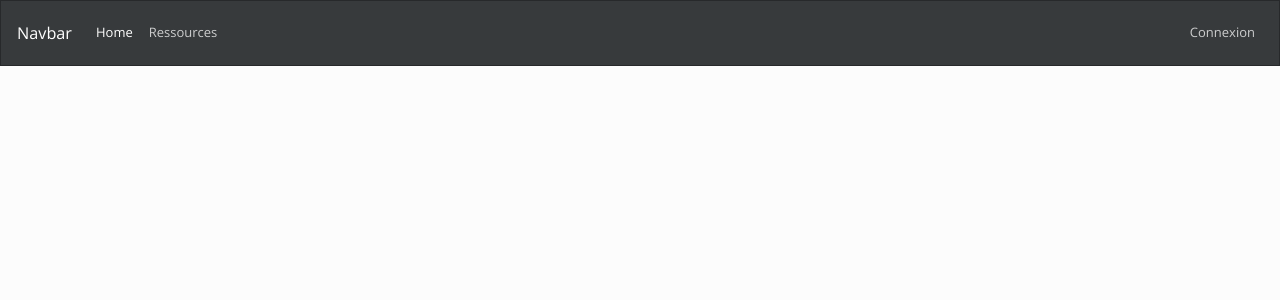
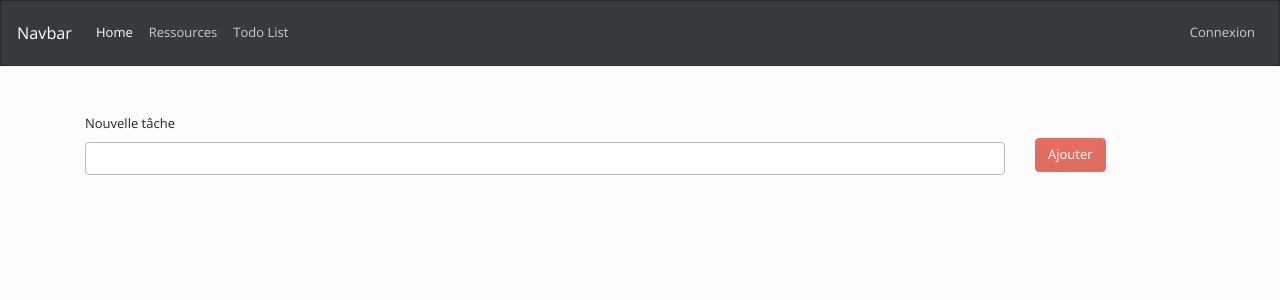
Before and after one commit to devDzign/react-app, a React (Create React App) app: page /todo-list in a window 1280 px wide. Shown: the top 300 px of the page. Built offline with nearby package versions, Linux system fonts and the light colour scheme.

Commit message:
Unit Test : step 1

```diff
--- a/package.json
+++ b/package.json
@@ -31,5 +31,9 @@
       "last 1 firefox version",
       "last 1 safari version"
     ]
+  },
+  "devDependencies": {
+    "enzyme": "^3.10.0",
+    "enzyme-adapter-react-16": "^1.15.1"
   }
 }
--- /dev/null
+++ b/src/components/todoList/TodoApp.jsx
@@ -0,0 +1,100 @@
+import React, {Component} from 'react';
+
+class TodoApp extends Component {
+    state = {
+        todoList: [],
+        input: "",
+        disabled: true
+    }
+
+    onChanged = (e) => {
+        const input = e.target.value;
+        this.setState(
+            {
+                ...this.state,
+                disabled: !(input !== ""),
+                input: input,
+            }
+        );
+    }
+
+    onButtonPress = (e) => {
+        const input = this.state.input;
+        let index = Math.random()
+        const todo = {
+            key: index,
+            text: input
+        };
+        this.setState(
+            {
+                todoList: [...this.state.todoList, todo],
+                input: "",
+                disabled: true
+            }
+        );
+    }
+
+    removeTodo = (todo) => {
+        this.setState(
+            {
+                ...this.state,
+                todoList: this.state.todoList.filter((value) => {
+                    return todo.key !== value.key;
+                })
+            }
+        )
+    }
+
+
+    renderButtonAdd = () => {
+        let dis = this.state.disabled;
+        let button = <button id="addButton" className="btn btn-primary btn-raised" disabled> Ajouter</button>;
+
+        if (!dis) {
+            button = <button id="addButton" className="btn btn-primary btn-raised" onClick={this.onButtonPress}> Ajouter</button>;
+        }
+
+        return button
+    }
+    renderTodoList = () => {
+        return this.state.todoList.map((todo) => {
+            return (<div key={todo.key} className="list-group-item list-group-item-action flex-column align-items-start"
+                         onClick={() => this.removeTodo(todo)}>
+                {todo.text}
+            </div>)
+        })
+
+    }
+
+    render() {
+        return (
+            <div>
+                <div className="row justify-content-center">
+                    <div className="col-md-10 form-group">
+                        <label htmlFor="inputTodo" className="bmd-label-floating">Nouvelle tâche</label>
+                        <input
+                            id="inputTodo"
+                            onChange={this.onChanged}
+                            value={this.state.input}
+                            className="form-control"/>
+                    </div>
+
+                    <div className="col-md-2 mt-4">
+                        {this.renderButtonAdd()}
+                    </div>
+
+                </div>
+
+                <div className="row">
+                    <div className="col-md-10">
+                        {this.renderTodoList()}
+                    </div>
+
+
+                </div>
+            </div>
+        );
+    }
+}
+
+export default TodoApp;
--- a/src/containers/App.js
+++ b/src/containers/App.js
@@ -7,6 +7,7 @@ import Home from '../components/Home'
 import Ressources from '../components/Ressources'
 
 import  RequireAuthentication  from '../helpers/RequireAuthentication'
+import TodoApp from "../components/todoList/TodoApp";
 
 
 function App() {
@@ -16,7 +17,8 @@ function App() {
         <div className="container mt-5">
             <Switch>
                 <Route exact path="/" component={Home}/>
-                <Route exact path="/ressources" component={RequireAuthentication(Ressources)}/>
+                <Route exact path="/todo-list" component={TodoApp}/>
+                <Route exact path="/resources" component={RequireAuthentication(Ressources)}/>
             </Switch>
         </div>
     </>
--- a/src/containers/Header.jsx
+++ b/src/containers/Header.jsx
@@ -44,8 +44,13 @@ class Header extends Component {
                             </Link>
                         </li>
                         <li className="nav-item">
-                            <Link className="nav-link" to="/ressources">
+                            <Link className="nav-link" to="/resources">
                                 Ressources
+                            </Link>
+                        </li>
+                        <li className="nav-item">
+                            <Link className="nav-link" to="/todo-list">
+                               Todo List
                             </Link>
                         </li>
                     </ul>
```
Also changed, not shown: src/setupTests.js (added, +4 -0 lines), 2 other files (tests, documents, lock files or other folders).
